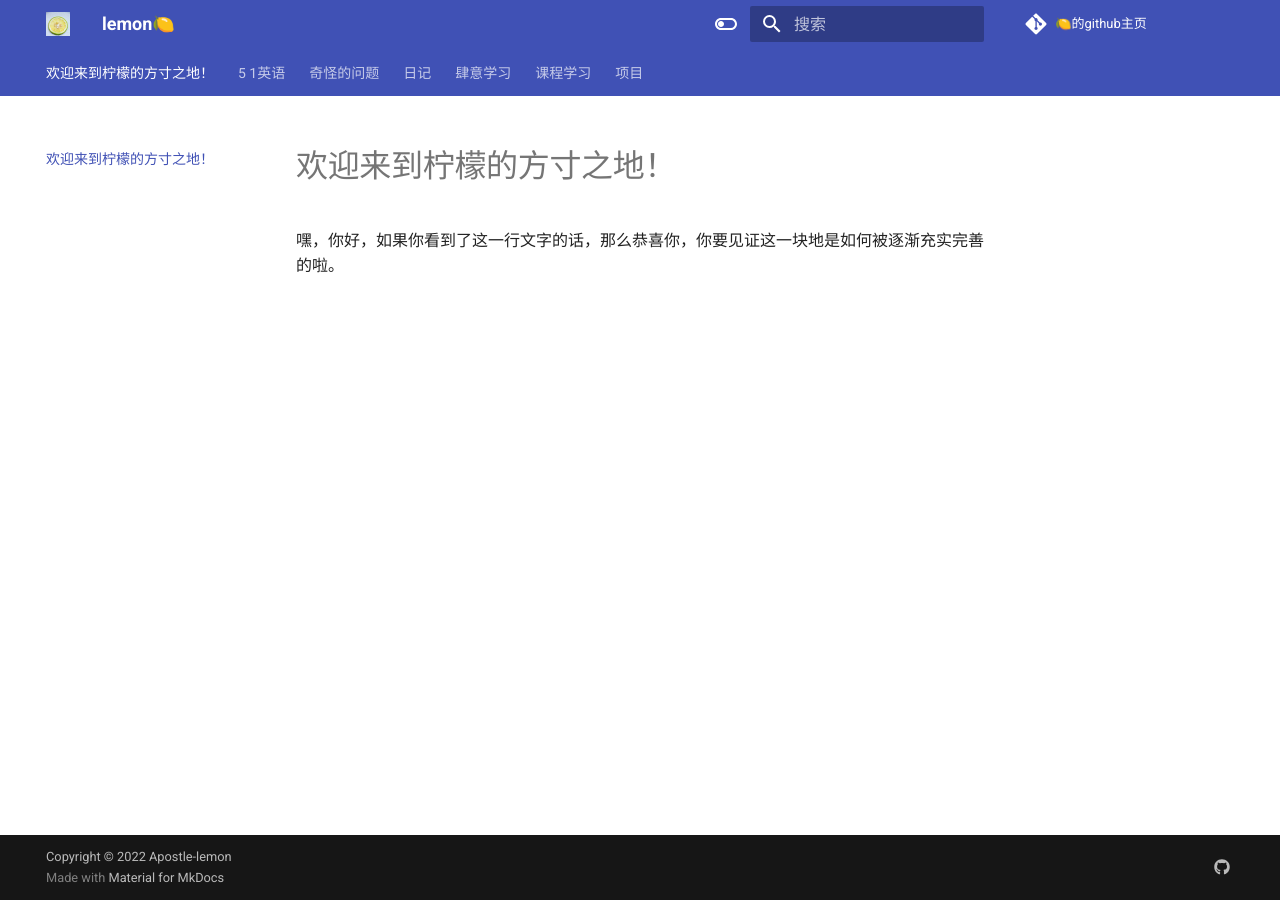
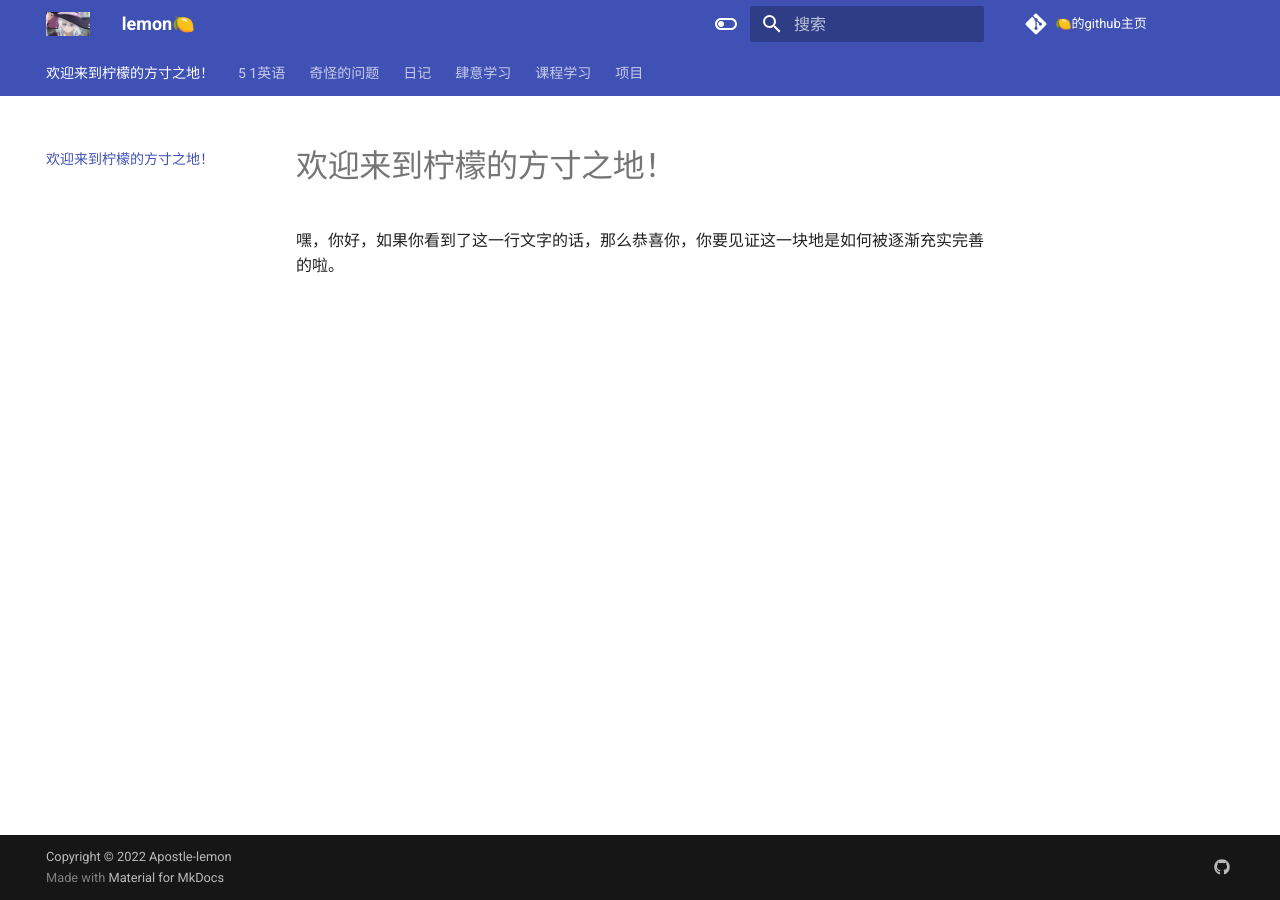
Before and after one commit to Apostle-lemon/Apostle-lemon.github.io, an MkDocs documentation site: the page built from docs/index.md, in a window 1280 px wide. Built offline with MkDocs 1.6.1 and Material for MkDocs 9.7.7, drawn with Linux system fonts in a browser that asks for light colours.

Commit message:
vault backup: 2022-11-03 20:13:30
Affected files:
docs/img/yileina2.jpeg
mkdocs.yml

```diff
--- a/mkdocs.yml
+++ b/mkdocs.yml
@@ -8,7 +8,7 @@ theme:
   name: material
   language: zh
   # 网站左上角显示的logo
-  logo: img/log.png
+  logo: img/yileina2.jpeg
   # 网站图标
   favicon: img/yileina.ico
   features:
```
Also changed, not shown: docs/img/yileina2.jpeg (added).
